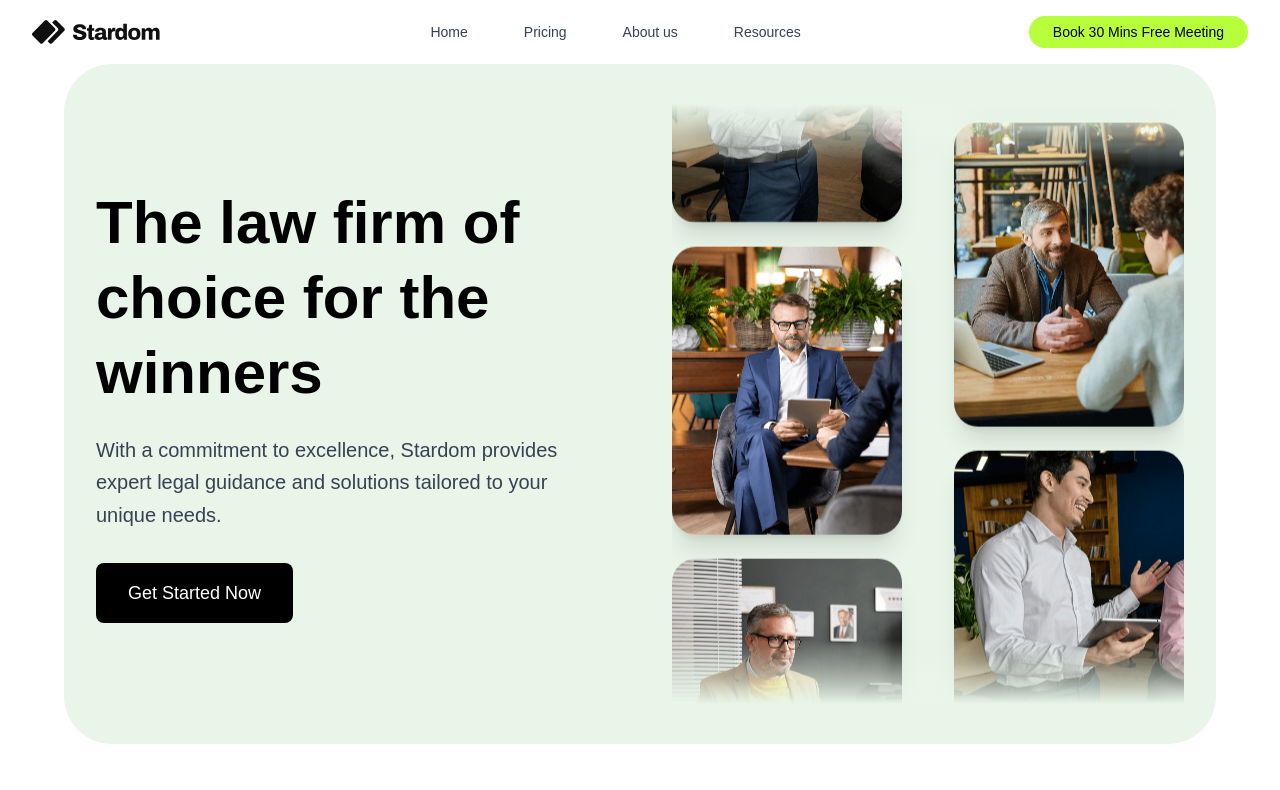
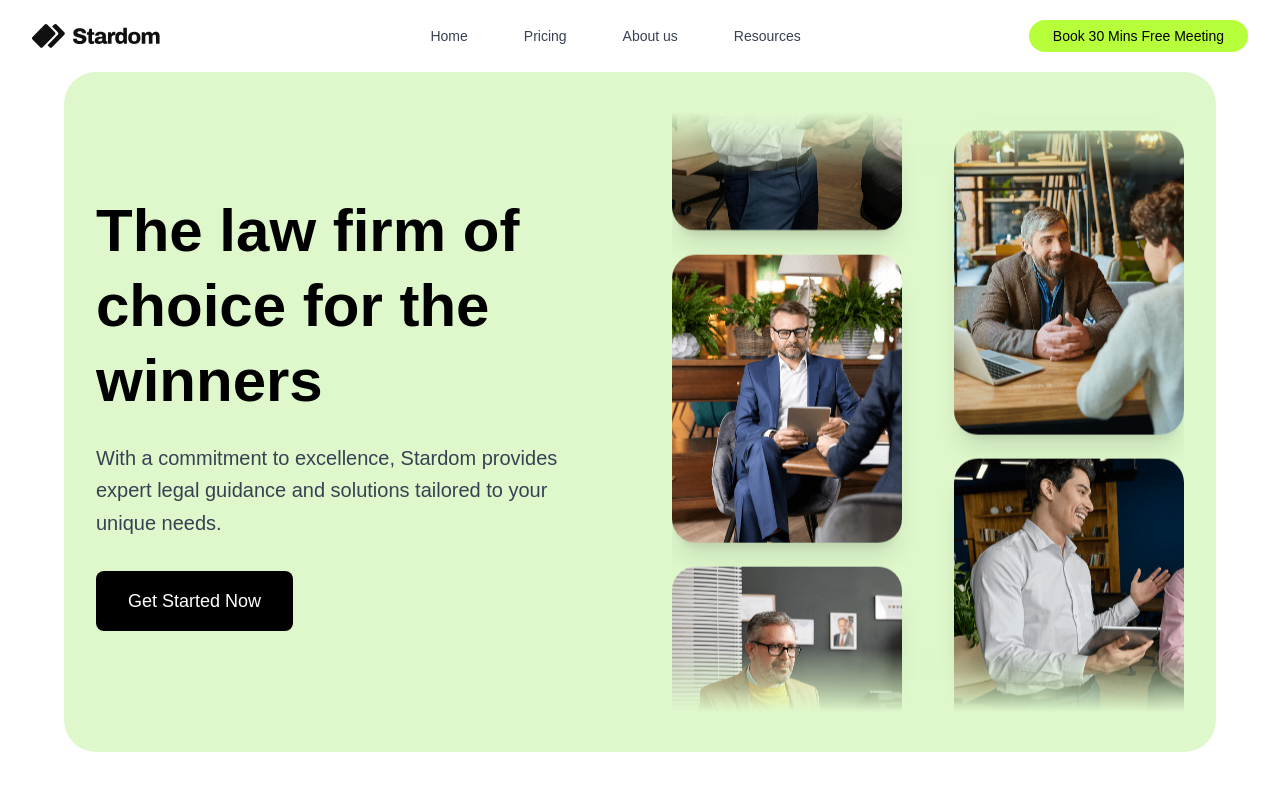
Before and after one commit to AneeVerse/rocket2, a Next.js app: page / in a window 1280 px wide. Shown: the top 790 px of the page. Built offline with nearby package versions, Linux system fonts and the light colour scheme.

Commit message:
Update Hero and Navbar components: adjust padding, height, and background colors for improved styling

```diff
--- a/src/components/Hero.tsx
+++ b/src/components/Hero.tsx
@@ -17,8 +17,8 @@ const heroImages2 = [
 
 const Hero = () => {
   return (
-    <section className="min-h-screen bg-white p-4 sm:p-6 md:p-8 lg:p-12 xl:p-16 pt-24 sm:pt-28 md:pt-34">
-      <div className="relative h-[88vh] sm:h-[75vh] lg:h-[85vh] overflow-hidden rounded-3xl sm:rounded-[2rem] md:rounded-[2.5rem] lg:rounded-[3rem] bg-[#E8F5E8]">
+    <section className="min-h-screen bg-white p-4 sm:p-6 md:p-8 lg:p-12 xl:p-16 pt-24 sm:pt-28 md:pt-32 mt-2 ">
+      <div className="relative h-[88vh] sm:h-[75vh] lg:h-[85vh] overflow-hidden rounded-3xl sm:rounded-[2rem] md:rounded-[2rem] lg:rounded-[2rem] bg-[#def8cb]">
         {/* Main Content Container */}
         <div className="relative z-10 w-full h-full flex items-center">
           <div className="w-full max-w-7xl mx-auto px-4 sm:px-6 lg:px-8">
@@ -84,8 +84,8 @@ const Hero = () => {
                 </div>
 
                 {/* Gradient Overlays for smooth edges */}
-                <div className="absolute top-0 left-0 w-full h-16 bg-gradient-to-b from-[#E8F5E8] to-transparent z-10 pointer-events-none"></div>
-                <div className="absolute bottom-0 left-0 w-full h-16 bg-gradient-to-t from-[#E8F5E8] to-transparent z-10 pointer-events-none"></div>
+                <div className="absolute top-0 left-0 w-full h-16 bg-gradient-to-b from-[#def8cb] to-transparent z-10 pointer-events-none"></div>
+                <div className="absolute bottom-0 left-0 w-full h-16 bg-gradient-to-t from-[#def8cb] to-transparent z-10 pointer-events-none"></div>
               </div>
             </div>
           </div>
--- a/src/components/Navbar.tsx
+++ b/src/components/Navbar.tsx
@@ -16,7 +16,7 @@ const Navbar = () => {
   return (
     <nav className="fixed top-0 left-0 right-0 z-50 bg-white">
       <div className="max-w-7xl mx-auto px-4 sm:px-6 lg:px-8">
-        <div className="flex justify-between items-center h-16">
+        <div className="flex justify-between items-center h-18">
           {/* Logo */}
           <div className="flex items-center">
             <Link href="/" className="flex items-center">
```
